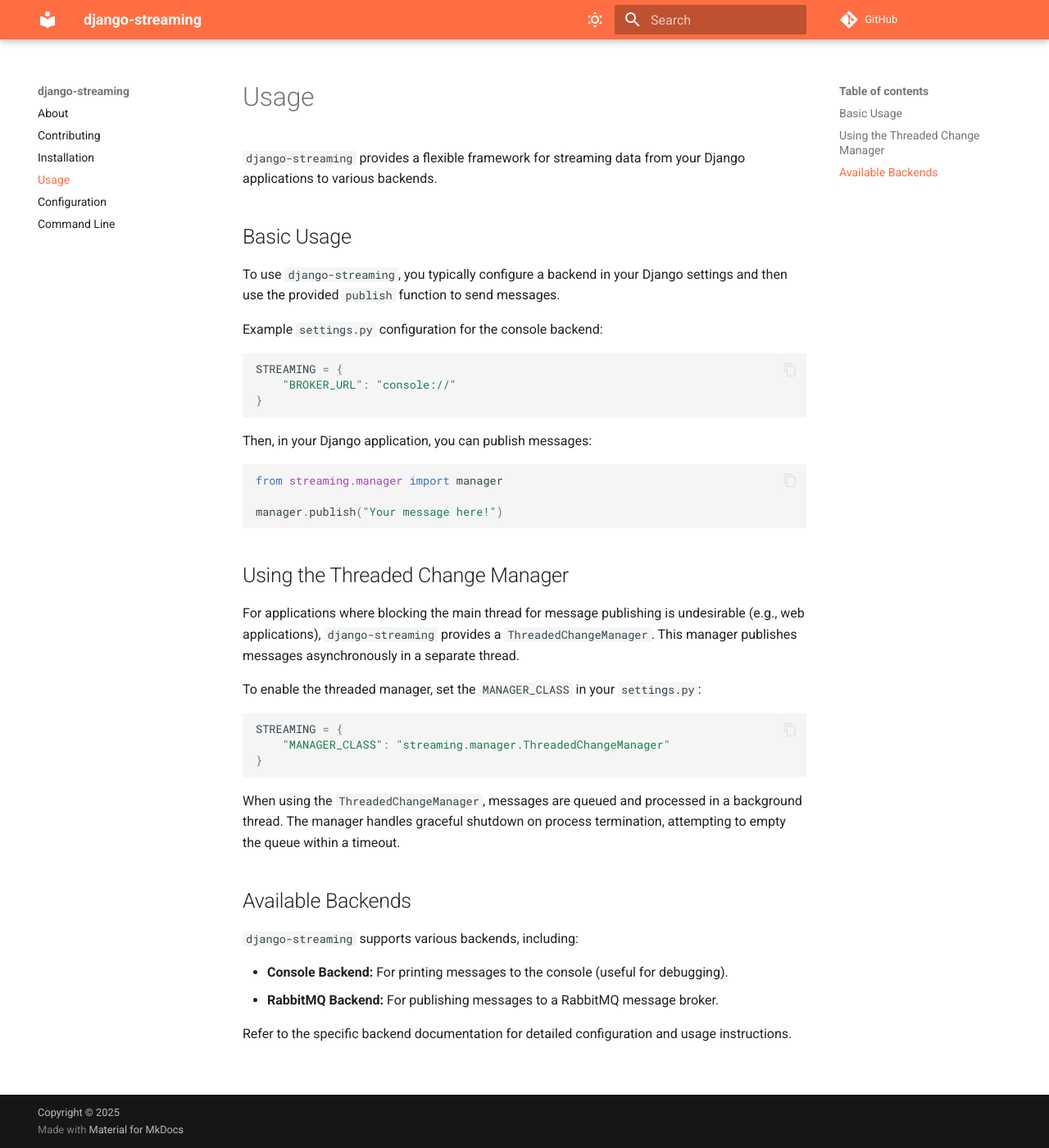
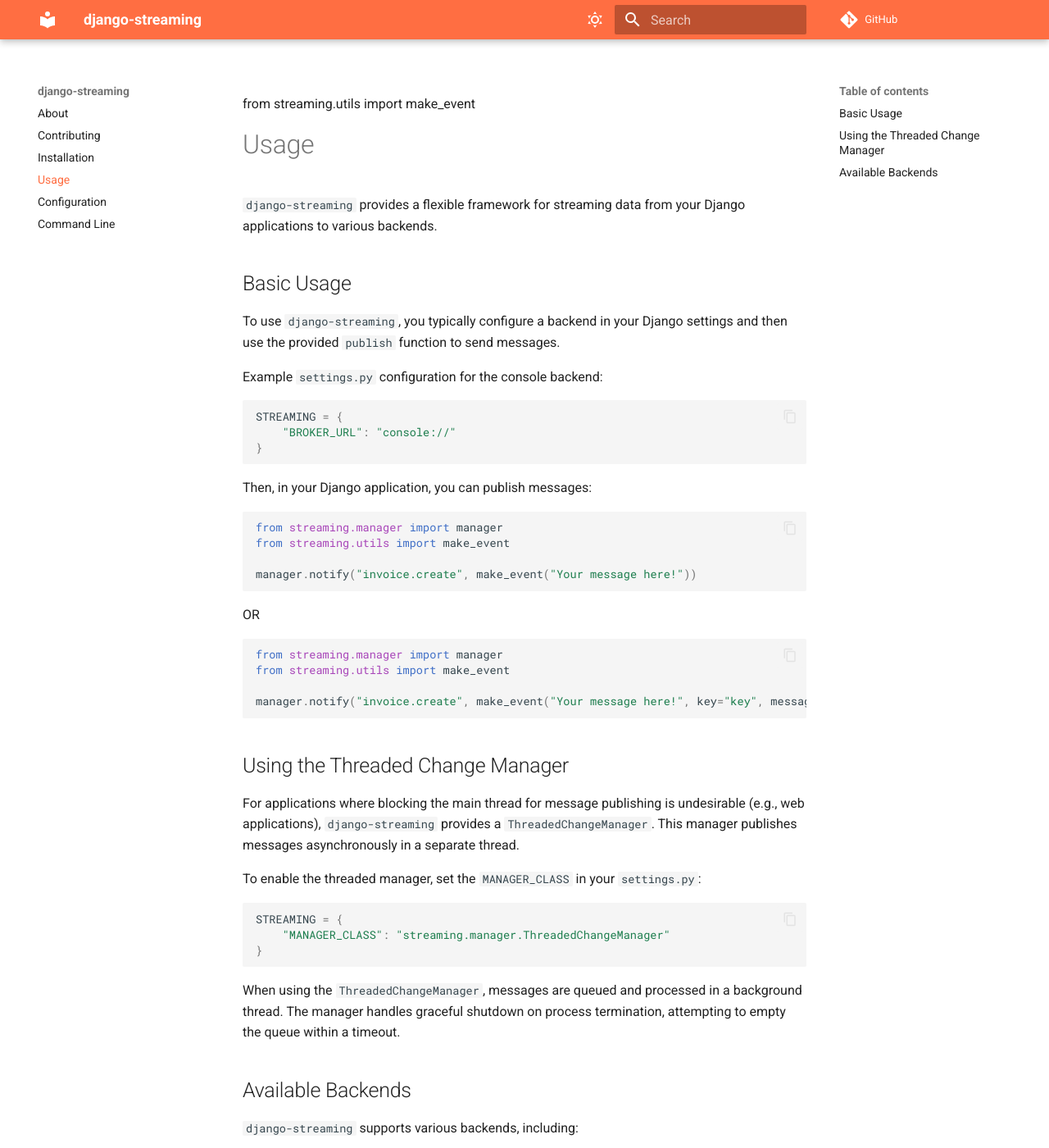
Before and after one commit to unicef/django-streaming, an MkDocs documentation site: the page built from docs/src/usage.md, in a window 1280 px wide and 1400 px high. Shown: the whole window at 82% size. Built offline with MkDocs 1.6.1 and Material for MkDocs 9.7.7, drawn with Linux system fonts in a browser that asks for light colours; comment, search, counter and statistics services are not loaded.

Commit message:
feat: Improve `make_event` to support more Event properties
This commit enhances the `make_event` utility function to allow for more flexible Event creation.

The following changes are included:

- The `make_event` function now accepts `value_type`, `key`, and `message_id` as optional keyword arguments.
- The `Event.build` class method is updated to handle the new arguments.
- The CLI `send` command is updated to use the new `make_event` signature.
- The usage documentation is updated to reflect the new and improved way of creating events.

These changes make it easier to create events with custom properties, improving the overall usability of the library.

````diff
--- a/docs/src/usage.md
+++ b/docs/src/usage.md
@@ -1,3 +1,5 @@
+from streaming.utils import make_event
+
 # Usage
 
 `django-streaming` provides a flexible framework for streaming data from your Django applications to various backends.
@@ -18,8 +20,20 @@
 
 ```python
 from streaming.manager import manager
+from streaming.utils import make_event
 
-manager.publish("Your message here!")
+manager.notify("invoice.create", make_event("Your message here!"))
+
+```
+
+OR
+
+```python
+from streaming.manager import manager
+from streaming.utils import make_event
+
+manager.notify("invoice.create", make_event("Your message here!", key="key", message_id="my_id"))
+
 ```
 
 ## Using the Threaded Change Manager
````
Also changed, not shown: 3 other files.
